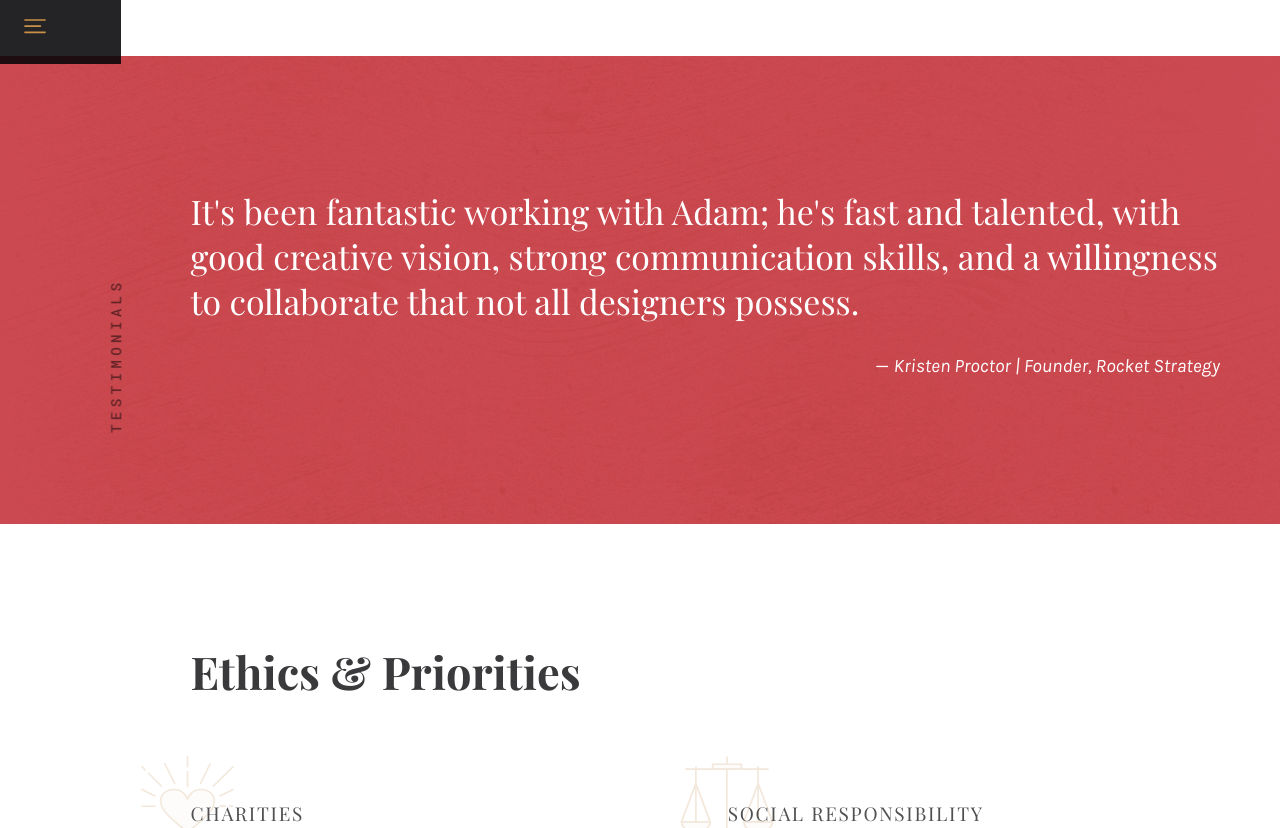
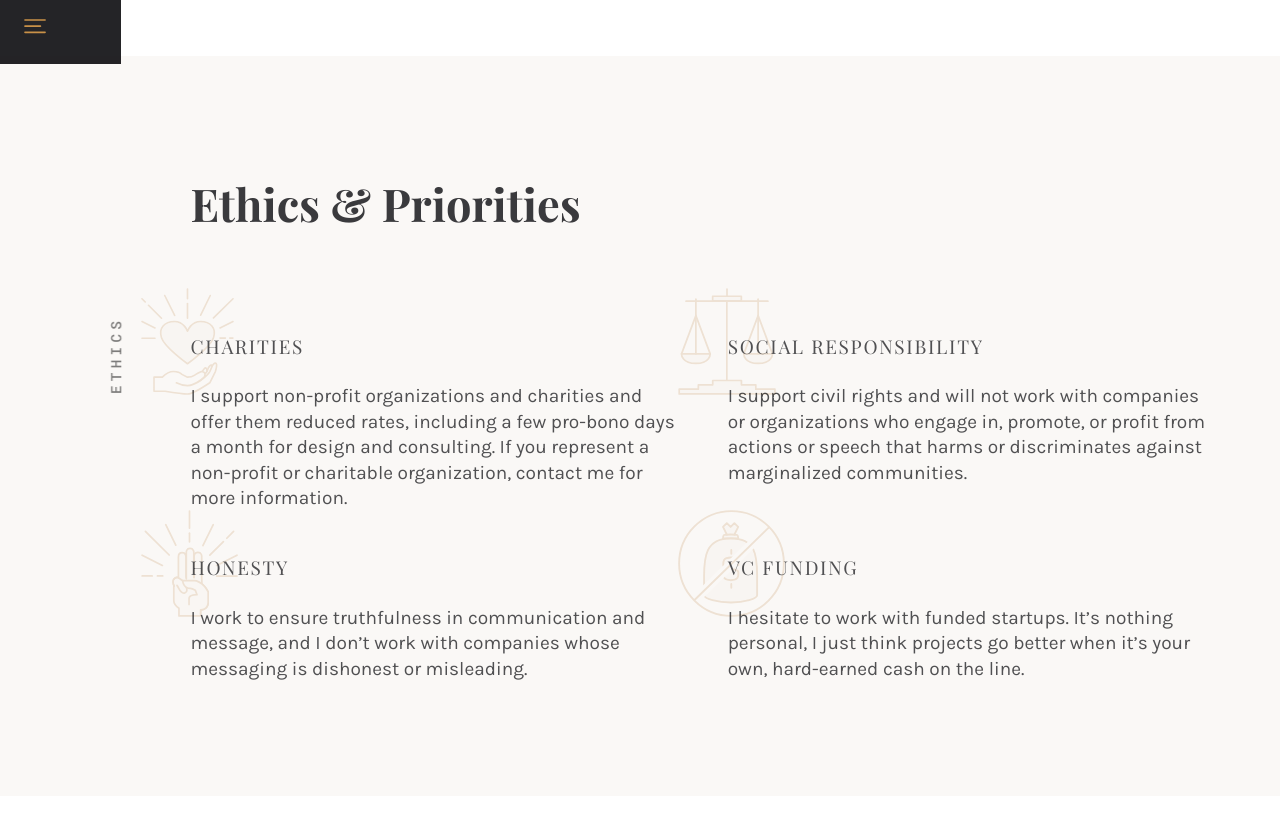
Before and after one commit to claxondesignco/claxondesignco.github.io, a Jekyll site: the page built from index.html, in a window 1280 px wide and 900 px high, scrolled down 2827 px, cut to the strip 72-900 px from the top of the window. Built offline with Jekyll 4.4.1, drawn with Linux system fonts in a browser that asks for light colours; nearby versions of some CDN libraries; comment, search, counter and statistics services are not loaded.

Commit message:
Temporarily removed testimonials.

```diff
--- a/index.html
+++ b/index.html
@@ -59,13 +59,13 @@
 
 </section>
 
-<section id="testimonials" class="red concrete">
+<!-- <section id="testimonials" class="red concrete">
   <div aria-hidden="true" class="section-title"><span>Testimonials</span></div>
-  <blockquote class="testimonial"><p>It's been fantastic working with Adam; he's fast and talented, with good creative vision, strong communication skills, and a willingness to collaborate that not all designers&nbsp;possess.</p><footer>— <cite>Kristen Proctor | Founder, Rocket Strategy</cite></footer></blockquote>
+  <blockquote class="testimonial"><p>It's been fantastic working with Adam; he's fast and talented, with good creative vision, strong communication skills, and a willingness to collaborate that not all designers&nbsp;possess.</p><footer>— <cite>Kristen Proctor | Founder, Rocket Strategy</cite></footer></blockquote> -->
 
 </section>
 
-<section id="ethics">
+<section id="ethics" class="light">
   <div aria-hidden="true" class="section-title"><span>Ethics</span></div>
   {% include sections-ethics.md %}
 </section>
```
